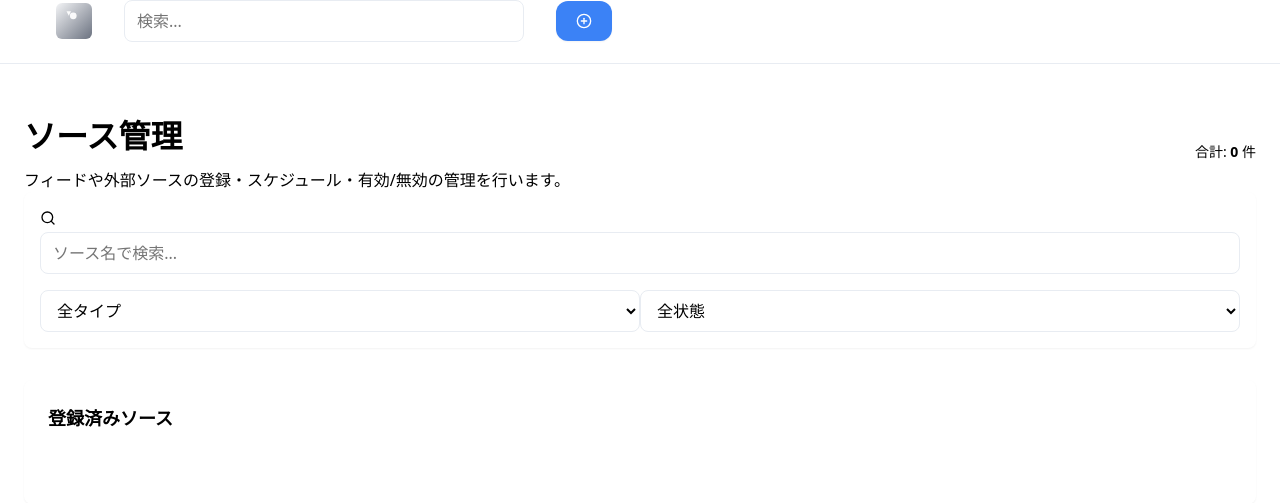
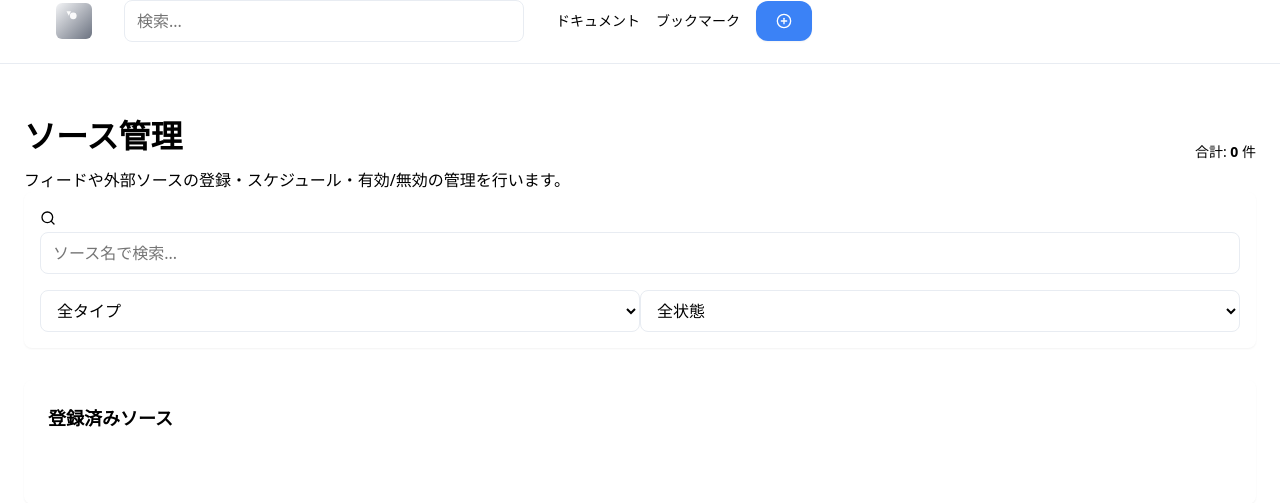
Before and after one commit to takpanda/scrap-board, a FastAPI app: page /admin in a window 1280 px wide. Shown: the top 503 px of the page. Run offline with FastAPI, Linux system fonts and the light colour scheme; data that the repository does not hold is empty.

Commit message:
feat: メインナビゲーションにドキュメントとブックマークのリンクを追加

```diff
--- a/app/templates/base.html
+++ b/app/templates/base.html
@@ -217,6 +217,11 @@
                         aria-label="検索"
                     >
                 </div>
+
+                <nav class="main-nav flex items-center space-x-4 text-sm" aria-label="メインナビゲーション">
+                    <a href="/documents" class="nav-link text-gray-700 hover:text-gray-900">ドキュメント</a>
+                    <a href="/bookmarks" class="nav-link text-gray-700 hover:text-gray-900">ブックマーク</a>
+                </nav>
 
                 <div class="actions flex items-center space-x-3 flex-shrink-0">
                     <button
```
